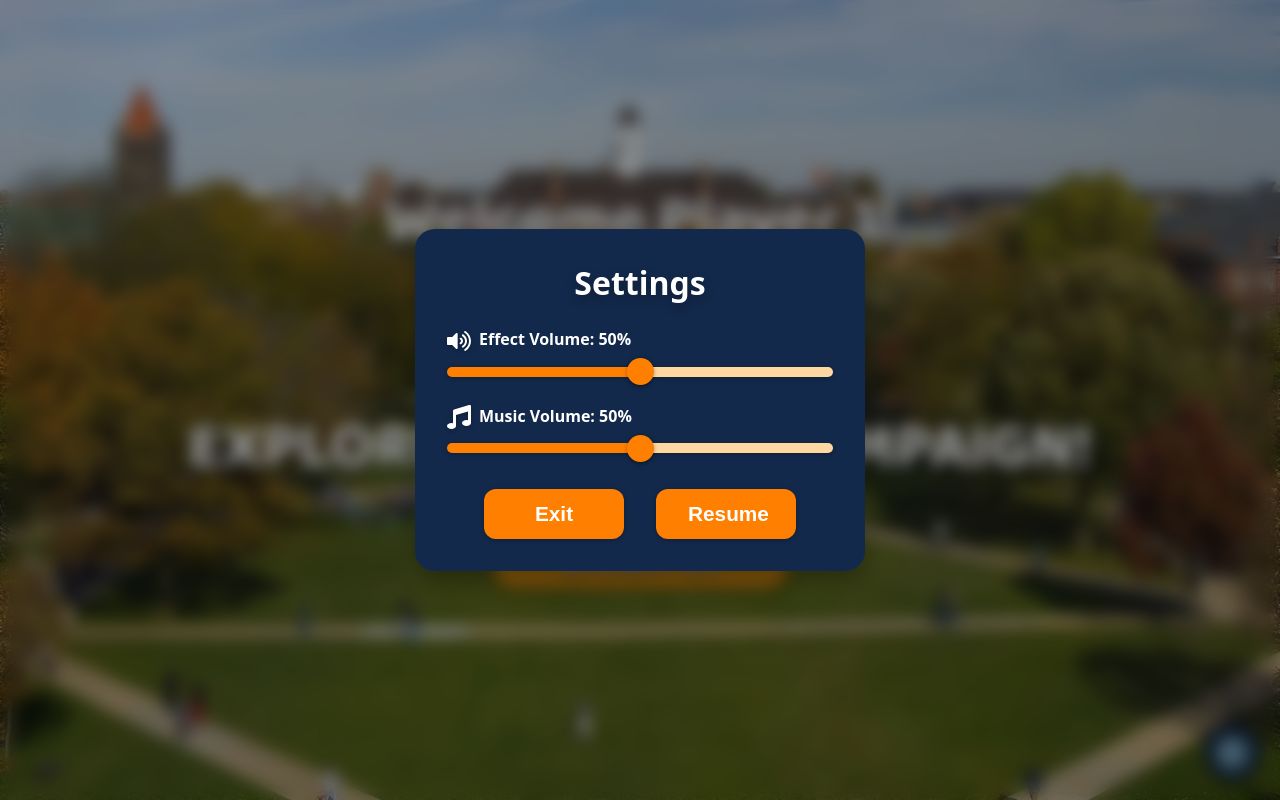
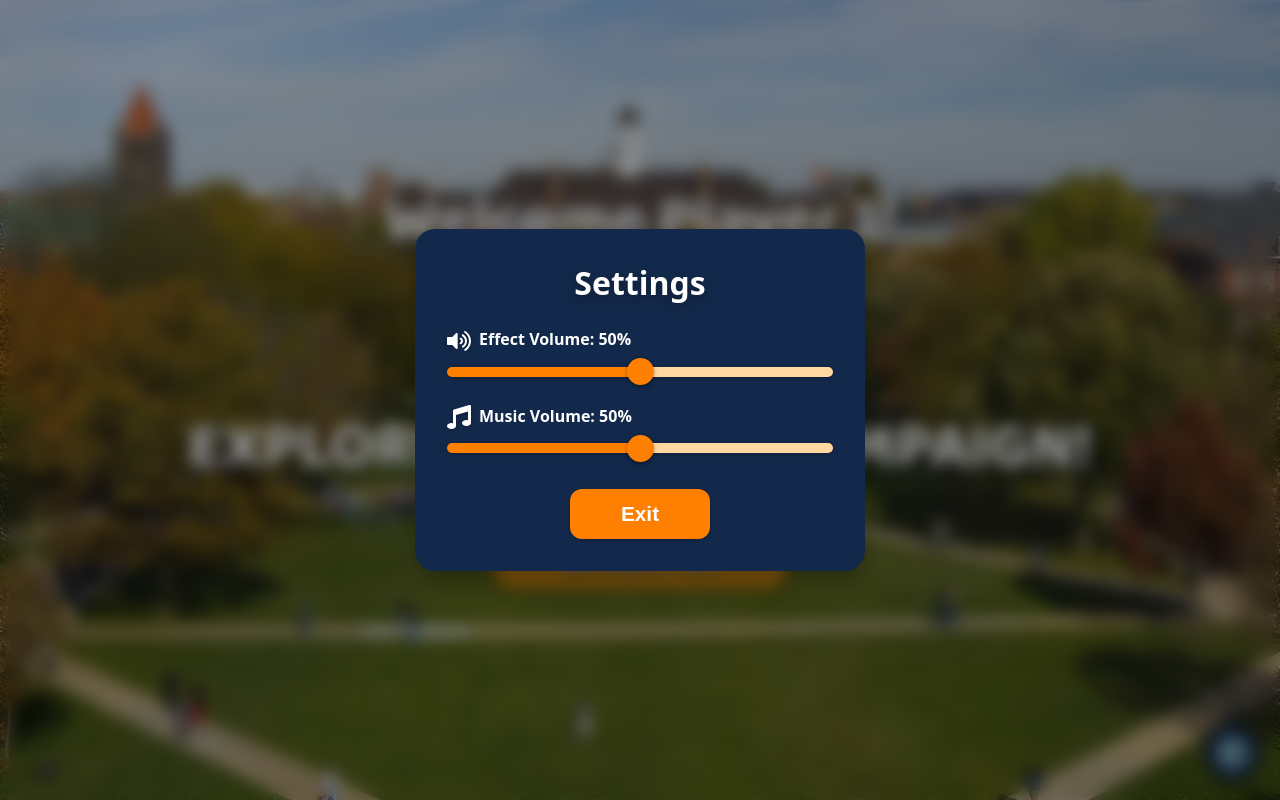
Before and after one commit to CS196Illinois/FA26-MP-Codebases-GeoUIUC, a Next.js app in the folder Frontend/: page / in a window 1280 px wide. Both pictures are taken after a click on the button "⚙️". Built offline with nearby package versions, Linux system fonts and the light colour scheme; a web font is replaced by a local one.

Commit message:
Had settings only show exit buttom when on home, and show exit and resume when on game page, hopefully sending user to home when exit clicked and brining back to game when click resume.

```diff
--- a/Frontend/src/components/SettingsModal.js
+++ b/Frontend/src/components/SettingsModal.js
@@ -5,12 +5,24 @@ import { useState } from "react";
 import styles from "./SettingsModal.module.css"
 import { FaVolumeUp } from "react-icons/fa";   // Speaker / effect sound icon
 import { FaMusic } from "react-icons/fa";      // Music note icon
+import { useRouter, usePathname } from "next/navigation"; // use for navigation + knowing where you are
 export default function SettingsModal() {
   // useState allows the variable to be changed (i.e. allows the user to close/open menu)
   // use "open" to read the state and "setOpen" to set the state, false (closed) by default
   const [open, setOpen] = useState(false);
   const [effectVolume, setEffectVolume] = useState(50);
   const [musicVolume, setMusicVolume] = useState(50);
+
+  const router = useRouter();
+  const pathname = usePathname();
+  const isHomePage = pathname === '/';
+
+  const handleExit = () => {
+    setOpen(false);
+    setTimeout(() => {
+      router.push("/");
+    }, 200);
+  };
   // change this stuff below, this is just so we have a way to actually open the settings for now
   return (
     <>
@@ -62,9 +74,15 @@ export default function SettingsModal() {
               />
 
             </div>
-            <div className={styles.buttons}>
-            <button onClick={() => setOpen(false)}>Exit</button>
-            <button onClick={() => setOpen(false)}>Resume</button>
+             <div className={styles.buttons}>
+              {isHomePage ? (
+                <button onClick={handleExit}>Exit</button>
+              ) : (
+                <>
+                  <button onClick={() => setOpen(false)}>Resume</button>
+                  <button onClick={handleExit}>Exit</button>
+                </>
+              )}
             </div>
 
           </div>
```
Also changed, not shown: 1 other file (tests, documents, lock files or other folders).
